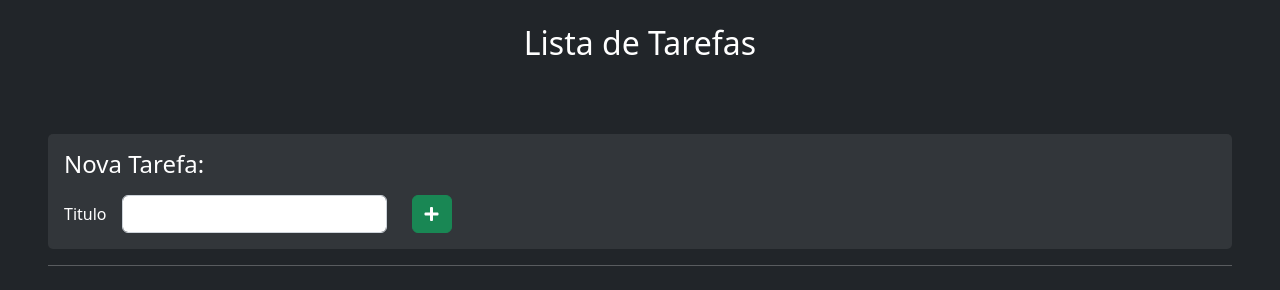
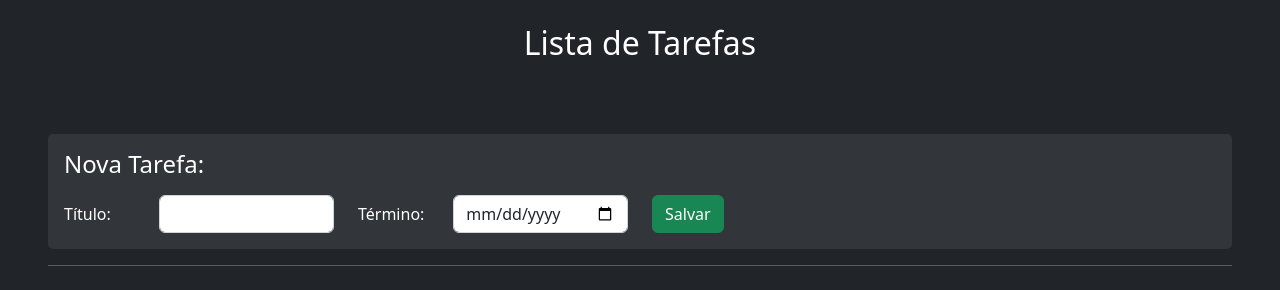
Before and after one commit to Henrique42/ToDoList, a Django app: page / in a window 1280 px wide. Shown: the top 290 px of the page. Run offline with Django 5.2, Linux system fonts and the light colour scheme; data that the repository does not hold is empty.

Commit message:
Adição da data no form (#1)

```diff
--- a/main_app/forms.py
+++ b/main_app/forms.py
@@ -1,13 +1,17 @@
 from django import forms
 from .models import Tarefa
 
+class DateInput(forms.DateInput):
+    input_type = "date"
+
+    def __init__(self, **kwargs):
+        kwargs["format"] = "%d-%m-%Y"
+        super().__init__(**kwargs)
+
 class TarefaForm(forms.ModelForm):
+    titulo = forms.CharField(widget=forms.TextInput(attrs={'class': 'form-control'}), label="Título:")
+    data_termino = forms.DateField(widget=DateInput(attrs={'class': 'form-control'}), label="Término:")
+
     class Meta:
         model = Tarefa
-        fields = ('titulo',)
-        exclude = ('status',)
-
-    def __init__(self, *args, **kwargs):
-        super().__init__(*args, **kwargs)
-        for field_name, field in self.fields.items():
-                field.widget.attrs['class'] = 'form-control'
+        fields = ['titulo', 'data_termino']
--- a/main_app/templates/index.html
+++ b/main_app/templates/index.html
@@ -13,22 +13,27 @@
         <!-- Formulário para adicionar nova tarefa -->
         <div class="p-3" id="nova-tarefa">
             <h4 class="mb-3">Nova Tarefa:</h4>
-            <form class="d-flex gap-4 col-md-6" method="POST">
+            <form method="POST" class="row align-items-center">
                 {% csrf_token %}
                 <!-- Loop pelos campos do formulário -->
                 {% for field in form %}
-                    <div class="form-group row">
-                        <!-- Label do campo -->
-                        <label for="{{ field.id_for_label }}" class="col-sm-2 col-form-label">{{ field.label }}</label>
-                        <div class="col-sm-10">
+                    <div class="col-sm-3">
+                        <div class="row gy-2 gx-3">
+                            <!-- Label do campo -->
+                            <label for="{{ field.id_for_label }}" class="col-sm-4 col-form-label">{{ field.label }}</label>
                             <!-- Campo do formulário -->
-                            {{ field }}
+                            <div class="col-sm-8">
+                                {{ field }}
+                            </div>
                         </div>
                     </div>
                 {% endfor %}
                 <!-- Botão para adicionar nova tarefa -->
-                <button type="submit" class="btn btn-success"><i class="fa fa-plus"></i></button>
+                <div class="col-auto">
+                    <button type="submit" class="btn btn-success">Salvar</button>
+                </div>
             </form>
+
         </div>
 
         <hr>
```
Also changed, not shown: README.md, image.png.
